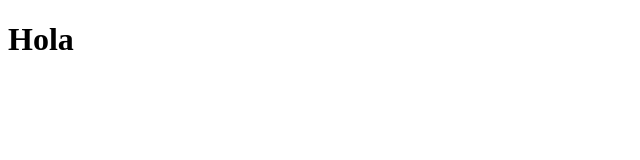
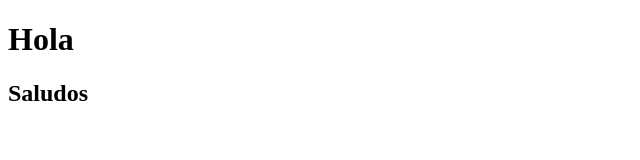
Before and after one commit to IEVN1003-20001006/intro-GIT, a plain HTML site: page index.html in a window 1280 px wide. Shown: the whole page, without its empty margins (0-640 px from the left). Drawn offline with Linux system fonts and the light colour scheme.

Commit message:
segundo commit

```diff
--- a/index.html
+++ b/index.html
@@ -7,5 +7,6 @@
 </head>
 <body>
     <h1>Hola</h1>
+    <h2>Saludos</h2>
 </body>
 </html>
```
